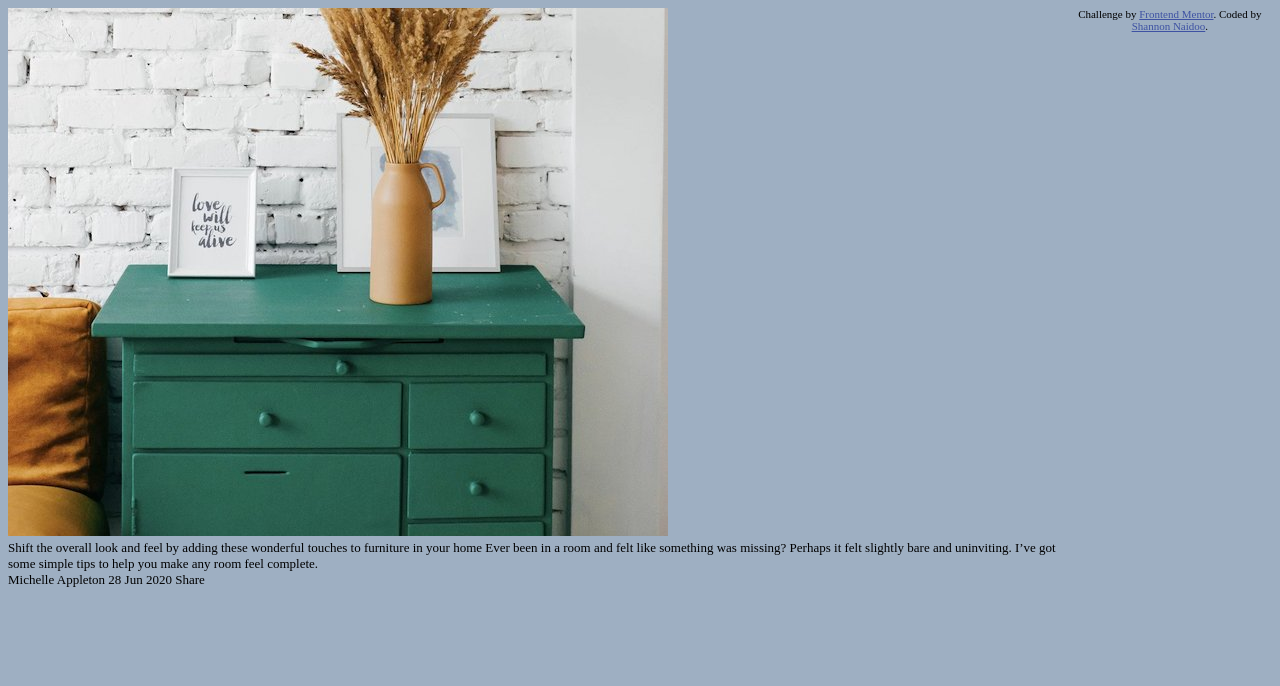
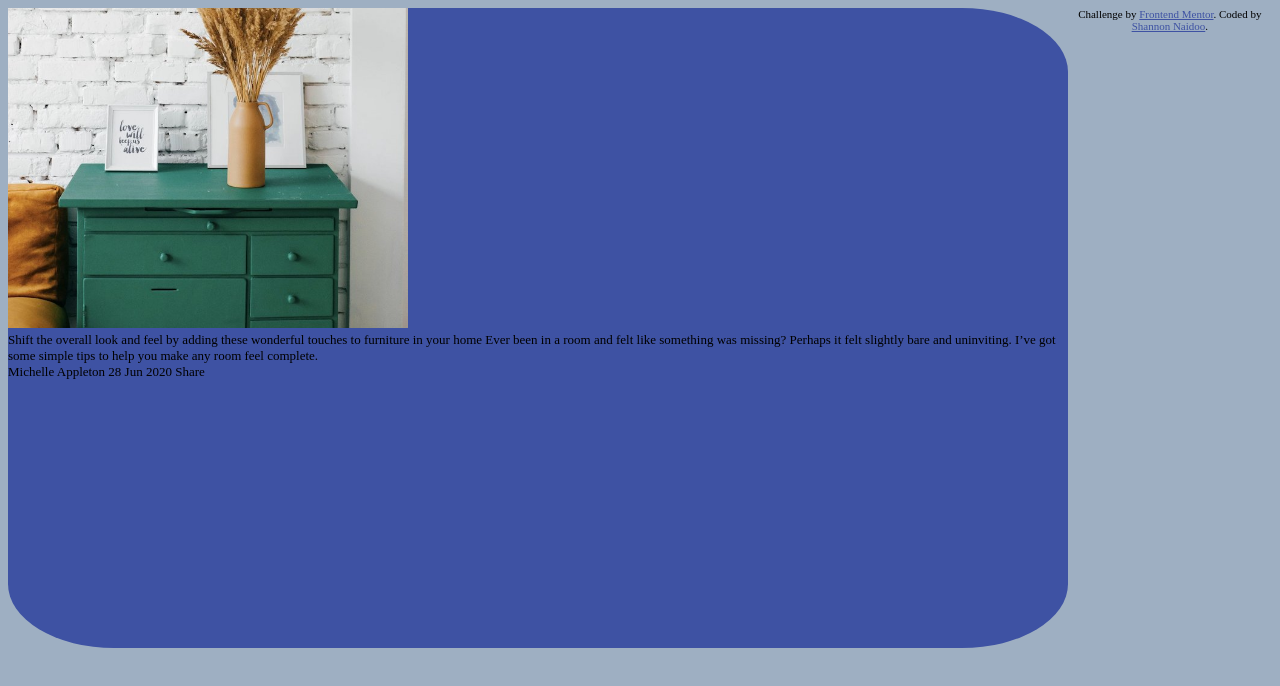
Before and after one commit to shannon7898/article-preview-component-master, a plain HTML site: page index.html in a window 1280 px wide. Drawn offline with Linux system fonts and the light colour scheme.

Commit message:
editing css

```diff
--- a/css/main.css
+++ b/css/main.css
@@ -11,3 +11,15 @@ body {
 .attribution a {
     color: #3e52a3;
 }
+
+.main {
+    border-radius: 10%;
+    background-color: #3e52a3;
+    height: 80vh;
+}
+
+img {
+    width: 50vh;
+    height: auto;
+    text-align: center;
+}
```
